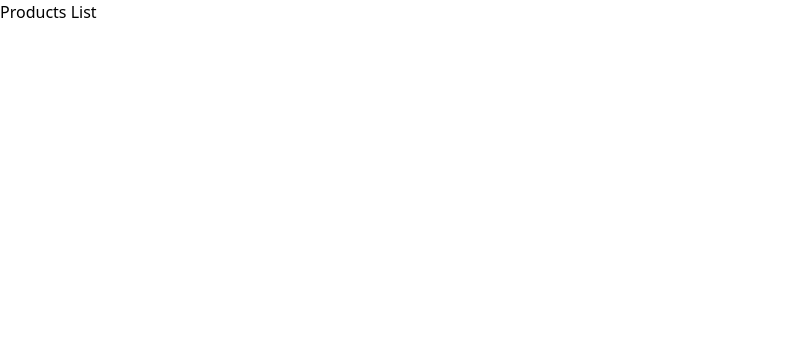
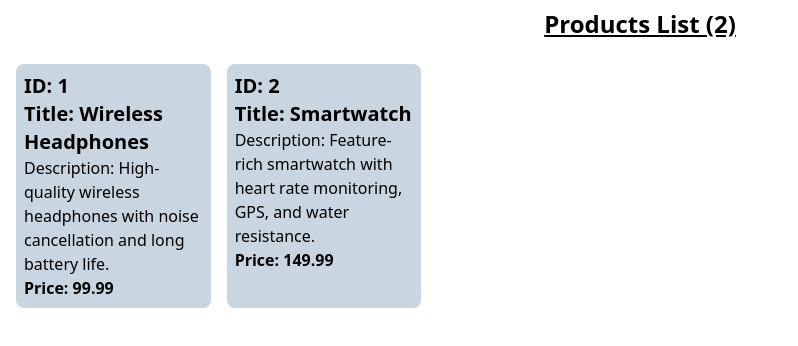
Before and after one commit to lukmanxpert/redux-toolkit-ecommerce-async-thunk, a React (Vite) app: page / in a window 1280 px wide. Shown: the top 346 px of the page, without its empty margins (0-798 px from the left). Built offline with nearby package versions, Linux system fonts and the light colour scheme; data requests are answered from the project's data file.

Commit message:
rednder all the products

```diff
--- a/src/features/products/ProductsList.jsx
+++ b/src/features/products/ProductsList.jsx
@@ -6,11 +6,25 @@ const ProductsList = () => {
     const dispatch = useDispatch()
     useEffect(() => {
         dispatch(fetchProducts())
-    }, [])
+    }, [dispatch])
     const { products, isLoading, isError } = useSelector((state) => state.productsR)
     return (
-        <div>
-            <h1>Products List</h1>
+        <div className=''>
+            <h1 className='text-center text-2xl font-bold my-2 underline'>Products List {`(${products.length})`}</h1>
+            {isLoading && <h1 className='text-lg text-center font-bold text-green-500'>Loading...</h1>}
+            {isError && <h1>{isError}</h1>}
+            <section className='grid grid-cols-2 md:grid-cols-4 lg:grid-cols-6 gap-4 p-4'>
+                {
+                    !isLoading && !isError && products.length > 0 && products.map((product) => {
+                        return <article key={product.id} className='bg-slate-300 p-2 rounded-lg'>
+                            <h1 className='font-bold text-xl'>ID: {product.id}</h1>
+                            <h1 className='font-bold text-xl'>Title: {product.title}</h1>
+                            <p>Description: {product.description}</p>
+                            <p className='font-bold'>Price: {product.price}</p>
+                        </article>
+                    })
+                }
+            </section>
         </div>
     );
 };
```
